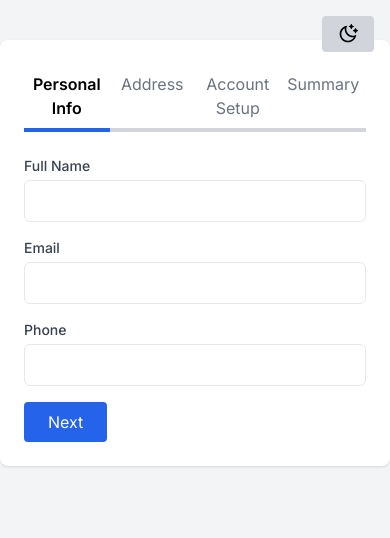
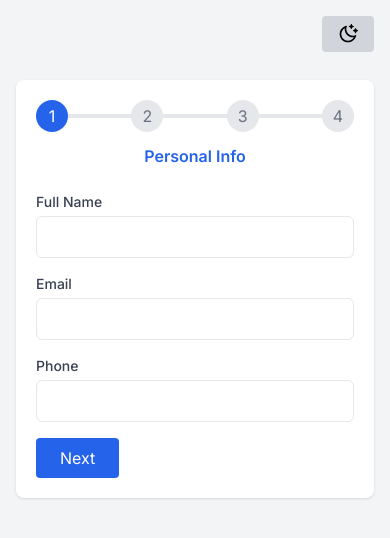
Before and after one commit to Rahulfordev/multi-step-form-validation, a Next.js app: page / in a window 390 px wide. Shown: the top 538 px of the page. Built offline with nearby package versions, Linux system fonts and the light colour scheme.

Commit message:
improve mobile-friendly step indicator

```diff
--- a/src/app/layout.js
+++ b/src/app/layout.js
@@ -14,9 +14,9 @@ export default function RootLayout({ children }) {
   return (
     <html lang="en">
       <body
-        className={`${inter.className} relative bg-gray-100 dark:bg-gray-900 m-0 text-black dark:text-white`}
+        className={`${inter.className} relative bg-gray-100 dark:bg-gray-900 text-black dark:text-white`}
       >
-        <div className="absolute -top-6 right-4 z-50">
+        <div className="fixed top-4 right-4 z-50">
           <DarkModeToggle />
         </div>
         <Providers>{children}</Providers>
--- a/src/app/page.js
+++ b/src/app/page.js
@@ -27,20 +27,47 @@ export default function MultiStepForm() {
     setFormData((prev) => ({ ...prev, ...fields }));
 
   return (
-    <div className="max-w-xl mx-auto mt-10 p-6 bg-white dark:bg-gray-800 rounded-lg text-black dark:text-white shadow">
-      <div className="flex justify-between mb-6">
-        {steps.map((label, index) => (
+    <div className="max-w-xl mx-4 sm:mx-auto mt-20 p-5 sm:p-6 bg-white dark:bg-gray-800 rounded-lg text-black dark:text-white shadow">
+      <div className="mb-6">
+        <div className="flex justify-between relative">
+          <div className="absolute top-1/2 left-0 right-0 h-1 bg-gray-200 dark:bg-gray-600 -translate-y-1/2"></div>
+
           <div
-            key={index}
-            className={`flex-1 text-center py-2 border-b-4 ${
-              index === step
-                ? "border-blue-600 font-semibold"
-                : "border-gray-300 text-gray-500"
-            }`}
-          >
-            {label}
-          </div>
-        ))}
+            className="absolute top-1/2 left-0 h-1 bg-blue-600 -translate-y-1/2 transition-all duration-300"
+            style={{ width: `${(step / (steps.length - 1)) * 100}%` }}
+          ></div>
+
+          {steps.map((label, index) => (
+            <div key={index} className="relative z-10">
+              <button
+                onClick={() => setStep(index)}
+                className={`w-8 h-8 rounded-full flex items-center justify-center ${
+                  index <= step
+                    ? "bg-blue-600 text-white"
+                    : "bg-gray-200 dark:bg-gray-600 text-gray-500"
+                }`}
+              >
+                {index + 1}
+              </button>
+            </div>
+          ))}
+        </div>
+        <div className="hidden md:flex justify-between mt-3 font-semibold text-blue-600">
+          {steps.map((label, index) => (
+            <span
+              key={index}
+              className={`hidden md:block text-xs text-center ${
+                index <= step ? "text-blue-600 font-medium" : "text-gray-500"
+              }`}
+            >
+              {label}
+            </span>
+          ))}
+        </div>
+
+        <div className="md:hidden text-center mt-3 font-semibold text-blue-600">
+          {steps[step]}
+        </div>
       </div>
 
       {step === 0 && (
```
